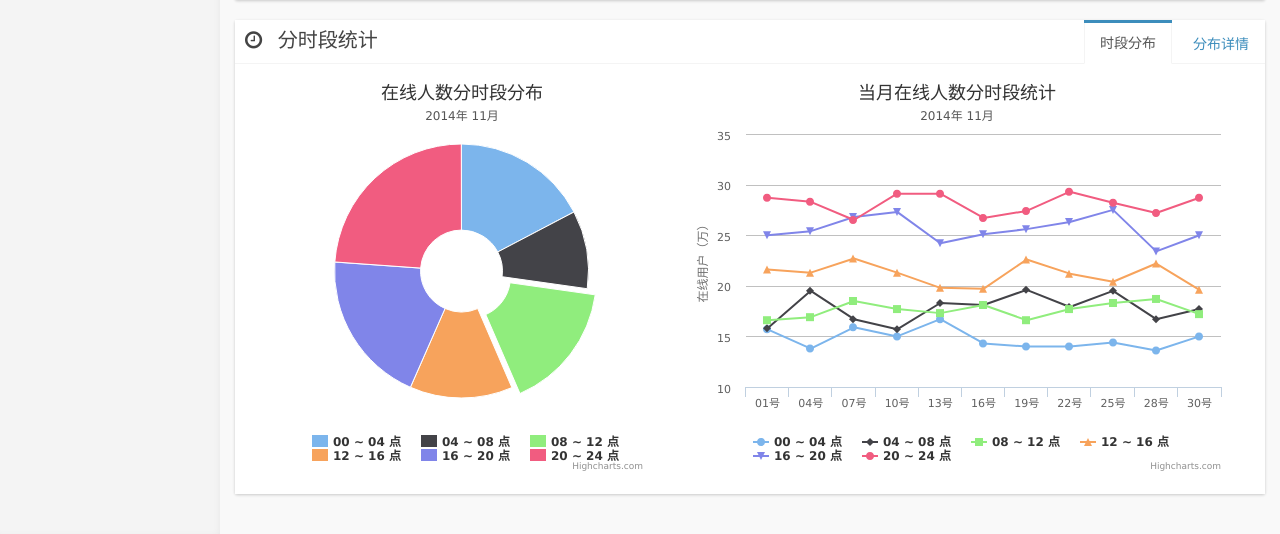
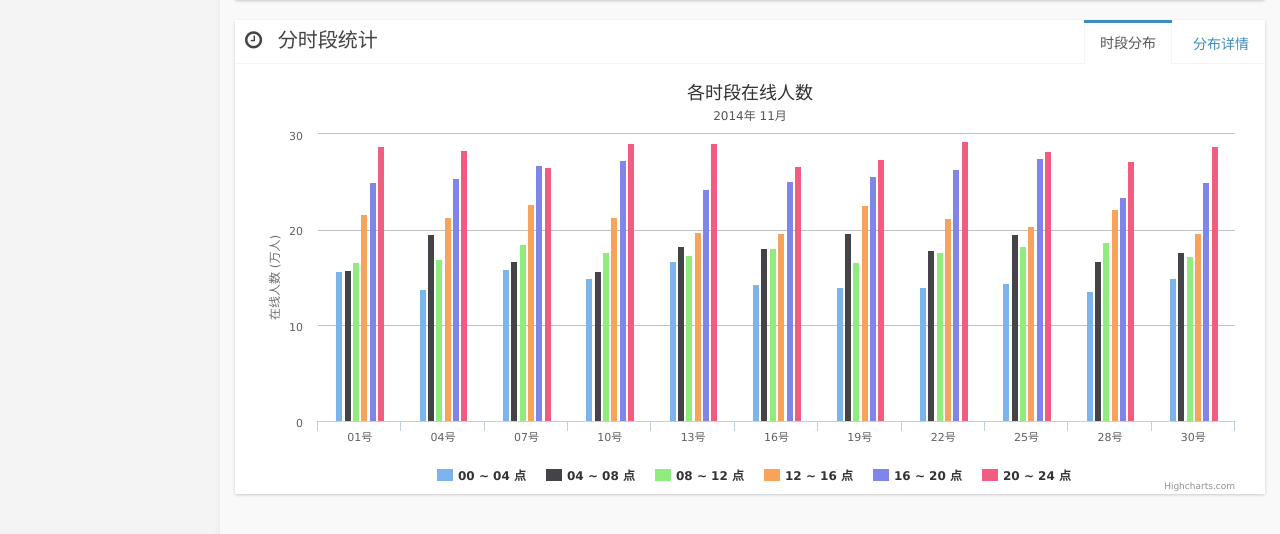
Before and after one commit to Mendim/iptvdemo, a Flask app: page /main/user_analysis/ in a window 1280 px wide. Shown: the part 1089-1623 px from the top of the page. Run offline with Flask 2, Linux system fonts and the light colour scheme; a user stored in the database is signed in; some libraries are stand-ins or nearby versions; some web fonts are replaced.

Commit message:
change user analysis page

```diff
--- a/app/static/custom/appjs/main/user_analysis_page.js
+++ b/app/static/custom/appjs/main/user_analysis_page.js
@@ -190,58 +190,14 @@ $(function() {
 
     // 在线人数分时段统计
 
-    var $onlineTimeChart1 = $('#online-time-chart1');
-    var $onlineTimeChart2 = $('#online-time-chart2');
+    var $onlineTimeChart = $('#online-time-chart-pane');
 
-    $onlineTimeChart1.highcharts({
+    $onlineTimeChart.highcharts({
         chart: {
-            //plotBackgroundColor: null,
-            //plotBorderWidth: null,
-            //plotShadow: false
-            type: 'spline'
+            type: 'column'
         },
         title: {
-            text: '在线人数分时段分布'
-        },
-        subtitle: {
-            text: '2014年 11月'
-        },
-        tooltip: {
-            pointFormat: '在线人数: <b>{point.y} 万</b><br/>{series.name}: <b>{point.percentage:.1f} %</b>'
-        },
-        plotOptions: {
-            pie: {
-                allowPointSelect: true,
-                cursor: 'pointer',
-                dataLabels: {
-                    enabled: false
-                },
-                showInLegend: true
-            }
-        },
-        series: [{
-            type: 'pie',
-            name: '人数占比',
-            innerSize: '35%',
-            data: [
-                ['00 ~ 04 点', 16.4],
-                ['04 ~ 08 点', 9.4],
-                {
-                    name: '08 ~ 12 点',
-                    y: 15.4,
-                    sliced: true,
-                    selected: true
-                },
-                ['12 ~ 16 点', 12.4],
-                ['16 ~ 20 点', 18.5],
-                ['20 ~ 24 点', 22.6]
-            ]
-        }]
-    });
-
-    $onlineTimeChart2.highcharts({
-        title: {
-            text: '当月在线人数分时段统计'
+            text: '各时段在线人数'
         },
         subtitle: {
             text: '2014年 11月'
@@ -250,21 +206,20 @@ $(function() {
             categories: ['01号','04号','07号','10号','13号','16号','19号','22号','25号','28号','30号']
         },
         yAxis: {
+            min: 0,
+            max: 30,
             title: {
-                text: '在线用户（万）'
-            },
-            plotLines: [{
-                value: 0,
-                width: 1,
-                color: '#808080'
-            }]
+                text: '在线人数 (万人)'
+            }
         },
         tooltip: {
             valueSuffix: '（万）'
         },
-        legend: {
-            align: 'center',
-            borderWidth: 0
+        plotOptions: {
+            column: {
+                pointPadding: 0.2,
+                borderWidth: 0
+            }
         },
         series: [{
             name: '00 ~ 04 点',
@@ -379,41 +334,38 @@ $(function() {
 
     $areaChart1.setOption($areaChartOption1);
 
-    var $areaChartDom2 = document.getElementById('area-chart2');
-    var $areaChart2 = echarts.init($areaChartDom2);
-    var $areaChartOption2 = {
-        tooltip : {
-            trigger: 'item',
-            formatter: "{b}<br/>{a}：{c} 万<br/>全省占比：{d} %"
+    var $areaChart2 = $("#area-chart2");
+
+    $areaChart2.highcharts({
+        chart: {
+            type: 'column'
         },
-        calculable : false,
-        series : [
-            {
-                name:'在线人数',
-                type:'pie',
-                radius : '60%',
-                center: ['50%', '50%'],
-                selectedMode: 'single',
-                data:[
-                    {name: '酒泉市',value: 6.5, selected:true},
-                    {name: '张掖市',value: 4.8},
-                    {name: '武威市',value: 2.1},
-                    {name: '陇南市',value: 1.9},
-                    {name: '庆阳市',value: 1.3},
-                    {name: '白银市',value: 2.5},
-                    {name: '定西市',value: 1.7},
-                    {name: '天水市',value: 2.2},
-                    {name: '兰州市',value: 8.1},
-                    {name: '平凉市',value: 2.9},
-                    {name: '金昌市',value: 2.4},
-                    {name: '嘉峪关市',value: 1.9},
-                    {name: '临夏回族自治州',value: 1.7},
-                    {name: '甘南藏族自治州',value: 2.0}
-                ]
+        title: {
+            text: '各地市当月在线人数'
+        },
+        xAxis: {
+            categories: ['酒泉市','张掖市','武威市','陇南市','庆阳市','白银市','定西市',
+                '天水市','兰州市','平凉市','金昌市','嘉峪关市','临夏','甘南']
+        },
+        yAxis: {
+            min: 1,
+            title: {
+                text: '在线人数 (万人)'
             }
-        ]
-    };
+        },
+         tooltip: {
+            pointFormat: '{series.name}: <b>{point.y}</b><br/>',
+            valueSuffix: ' 万人',
+            shared: true
+        },
+        legend: {
+            enabled: false
+        },
+        series: [{
+            name: '在线人数',
+            data: [4.9, 5.3, 4.2, 3.9, 5.5, 5.1, 4.1, 4.0, 6.0, 5.1, 4.4, 3.4, 4.0, 6.1]
 
-    $areaChart2.setOption($areaChartOption2);
+        }]
+    });
 
 });
--- a/app/templates/main/pages/user_analysis.html
+++ b/app/templates/main/pages/user_analysis.html
@@ -74,10 +74,10 @@
 
                         <!-- 人口分布 -->
                         <div class="tab-pane active" id="area-chart-group">
-                            <div class="col-sm-7 col-lg-7">
+                            <div class="col-sm-6 col-lg-6">
                                 <div id="area-chart1" class="main-chart"></div>
                             </div>
-                            <div class="col-sm-5 col-lg-5">
+                            <div class="col-sm-6 col-lg-6">
                                 <div id="area-chart2" class="main-chart"></div>
                             </div>
                         </div>
@@ -102,7 +102,7 @@
                         <li><a href="#online-time-pane" data-toggle="tab">
                             <span class="zh">分布详情</span></a>
                         </li>
-                        <li class="active"><a href="#online-time-chart-group" data-toggle="tab">
+                        <li class="active"><a href="#online-time-chart-pane" data-toggle="tab">
                             <span class="zh">时段分布</span></a>
                         </li>
                         <li class="pull-left header"><i class="fa fa-clock-o"></i>
@@ -117,14 +117,7 @@
                         </div>
 
                         <!-- 在线分布 -->
-                        <div class="tab-pane active" id="online-time-chart-group">
-                            <div class="col-sm-5 col-lg-5">
-                                <div id="online-time-chart1" class="main-chart"></div>
-                            </div>
-                            <div class="col-sm-7 col-lg-7">
-                                <div id="online-time-chart2" class="main-chart"></div>
-                            </div>
-                        </div>
+                        <div class="tab-pane active main-chart" id="online-time-chart-pane"></div>
                     </div>
                 </div><!-- /.nav-tabs-custom -->
 
```
